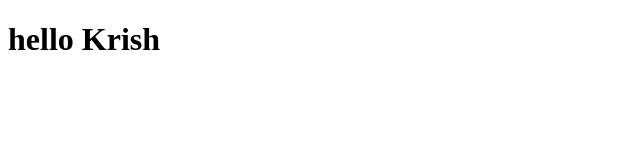
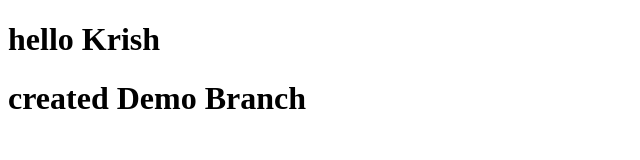
Before and after one commit to KrishRohith16/prac, a plain HTML site: page index.html in a window 1280 px wide. Shown: the whole page, without its empty margins (0-640 px from the left). Drawn offline with Linux system fonts and the light colour scheme.

Commit message:
Created new Branch - demo and Added file style.css

```diff
--- a/index.html
+++ b/index.html
@@ -11,6 +11,7 @@
 
 <body>
     <h1>hello Krish </h1>
+    <h1>created Demo Branch</h1>
 </body>
 
 </html>
```
Also changed, not shown: style.css (added).
